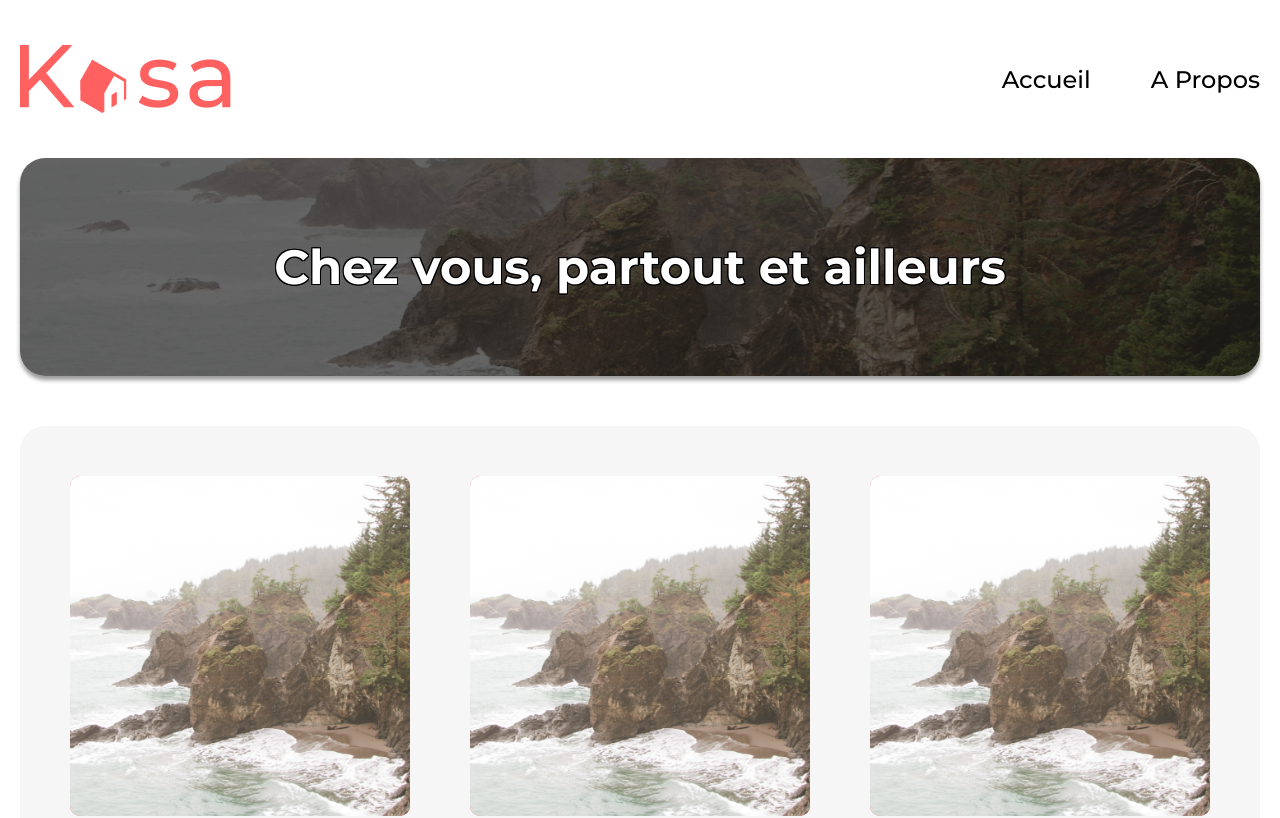
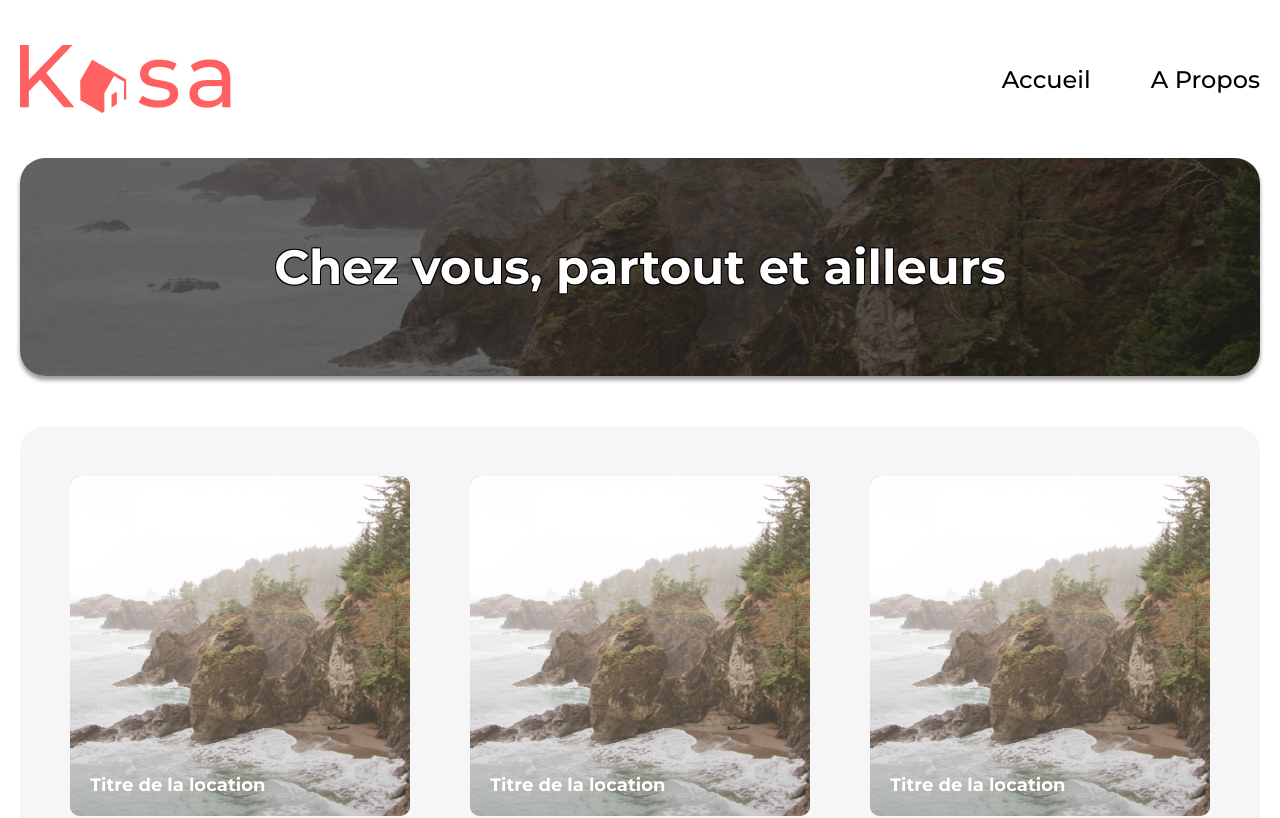
Before and after one commit to Antonin81/kasa, a React (Create React App) app: page / in a window 1280 px wide. Shown: the top 818 px of the page. Built offline with nearby package versions, Linux system fonts and the light colour scheme.

Commit message:
Fix on background images

```diff
--- a/src/assets/styles/main.css
+++ b/src/assets/styles/main.css
@@ -100,13 +100,15 @@ footer p {
   height: 100%;
   inset: 0;
   filter: brightness(0.4);
+  z-index: 0;
 }
 .banner p {
+  position: relative;
   font-weight: bold;
   font-size: 48px;
   color: #fff;
-  filter: drop-shadow(0 0 0 #000);
   text-shadow: 1px 1px 0 #000, -1px 1px 0 #000, -1px -1px 0 #000, 1px -1px 0 #000;
+  z-index: 1;
 }
 @media screen and (max-width: 375px) {
   .banner p {
@@ -120,7 +122,6 @@ footer p {
 }
 
 .housing-card {
-  display: flex;
   position: relative;
   min-height: 340px;
   border-radius: 10px;
@@ -129,9 +130,10 @@ footer p {
   background-size: cover;
   background-color: #ff6060;
   overflow: hidden;
-  align-items: end;
   padding: 20px;
   text-decoration: none;
+  display: flex;
+  align-items: end;
 }
 .housing-card img {
   position: absolute;
@@ -140,12 +142,25 @@ footer p {
   width: 100%;
   height: 100%;
   inset: 0;
+  z-index: 0;
+}
+.housing-card div {
+  width: 100%;
+  height: 100%;
+  display: flex;
+  align-items: end;
+  background-image: linear-gradient(180deg, rgba(255, 255, 255, 0) 0%, rgba(10, 10, 10, 0) 42%, rgba(4, 4, 4, 0.205) 99.99%, rgba(0, 0, 0, 0.5) 100%);
+  position: absolute;
+  top: 0;
+  left: 0;
+  z-index: 1;
 }
 .housing-card p {
+  position: relative;
   color: #fff;
   font-weight: bold;
   font-size: 18px;
-  background-image: linear-gradient(180deg, rgba(255, 255, 255, 0) 0%, rgba(10, 10, 10, 0) 42%, rgba(4, 4, 4, 0.205) 99.99%, rgba(0, 0, 0, 0.5) 100%);
+  z-index: 1;
 }
 @media screen and (max-width: 375px) {
   .housing-card {
--- a/src/components/HousingCard/HousingCard.jsx
+++ b/src/components/HousingCard/HousingCard.jsx
@@ -4,6 +4,7 @@ function HousingCard({ img, link }) {
   return (
     <Link className="housing-card" to={link}>
       <img src={img} alt="" />
+      <div></div>
       <p>Titre de la location</p>
     </Link>
   );
--- a/src/sass/Components/_banner.scss
+++ b/src/sass/Components/_banner.scss
@@ -15,17 +15,19 @@
     height: 100%;
     inset: 0;
     filter: brightness(0.4);
+    z-index: 0;
   }
   p {
+    position: relative;
     font-weight: bold;
     font-size: map-get($map: $font-sizes, $key: "large");
     color: map-get($colors, "white");
-    filter: drop-shadow(0 0 0 map-get($colors, "black"));
     text-shadow:
       1px 1px 0 map-get($colors, "black"),
       -1px 1px 0 map-get($colors, "black"),
       -1px -1px 0 map-get($colors, "black"),
       1px -1px 0 map-get($colors, "black");
+    z-index: 1;
     @media screen and (max-width: 375px) {
       font-size: map-get($map: $font-sizes, $key: "regular");
     }
--- a/src/sass/Components/_housing-card.scss
+++ b/src/sass/Components/_housing-card.scss
@@ -1,5 +1,4 @@
 .housing-card {
-  display: flex;
   position: relative;
   min-height: 340px;
   border-radius: map-get($map: $border-radius, $key: "small");
@@ -8,18 +7,10 @@
   background-size: cover;
   background-color: map-get($colors, "primary");
   overflow: hidden;
-  align-items: end;
   padding: 20px;
   text-decoration: none;
-  // img {
-  //   position: absolute;
-  //   object-fit: cover;
-  //   object-position: center;
-  //   width: 100%;
-  //   height: 100%;
-  //   inset: 0;
-  //   z-index: -1;
-  // }
+  display: flex;
+  align-items: end;
   img {
     position: absolute;
     object-fit: cover;
@@ -27,11 +18,13 @@
     width: 100%;
     height: 100%;
     inset: 0;
+    z-index: 0;
   }
-  p {
-    color: map-get($colors, "white");
-    font-weight: bold;
-    font-size: 18px;
+  div {
+    width: 100%;
+    height: 100%;
+    display: flex;
+    align-items: end;
     background-image: linear-gradient(
       180deg,
       rgba(255, 255, 255, 0) 0%,
@@ -39,6 +32,17 @@
       rgba(4, 4, 4, 0.205) 99.99%,
       rgba(0, 0, 0, 0.5) 100%
     );
+    position: absolute;
+    top: 0;
+    left: 0;
+    z-index: 1;
+  }
+  p {
+    position: relative;
+    color: map-get($colors, "white");
+    font-weight: bold;
+    font-size: 18px;
+    z-index: 1;
   }
   @media screen and (max-width: 375px) {
     min-height: 250px;
```
Also changed, not shown: 1 other file (tests, documents, lock files or other folders).
